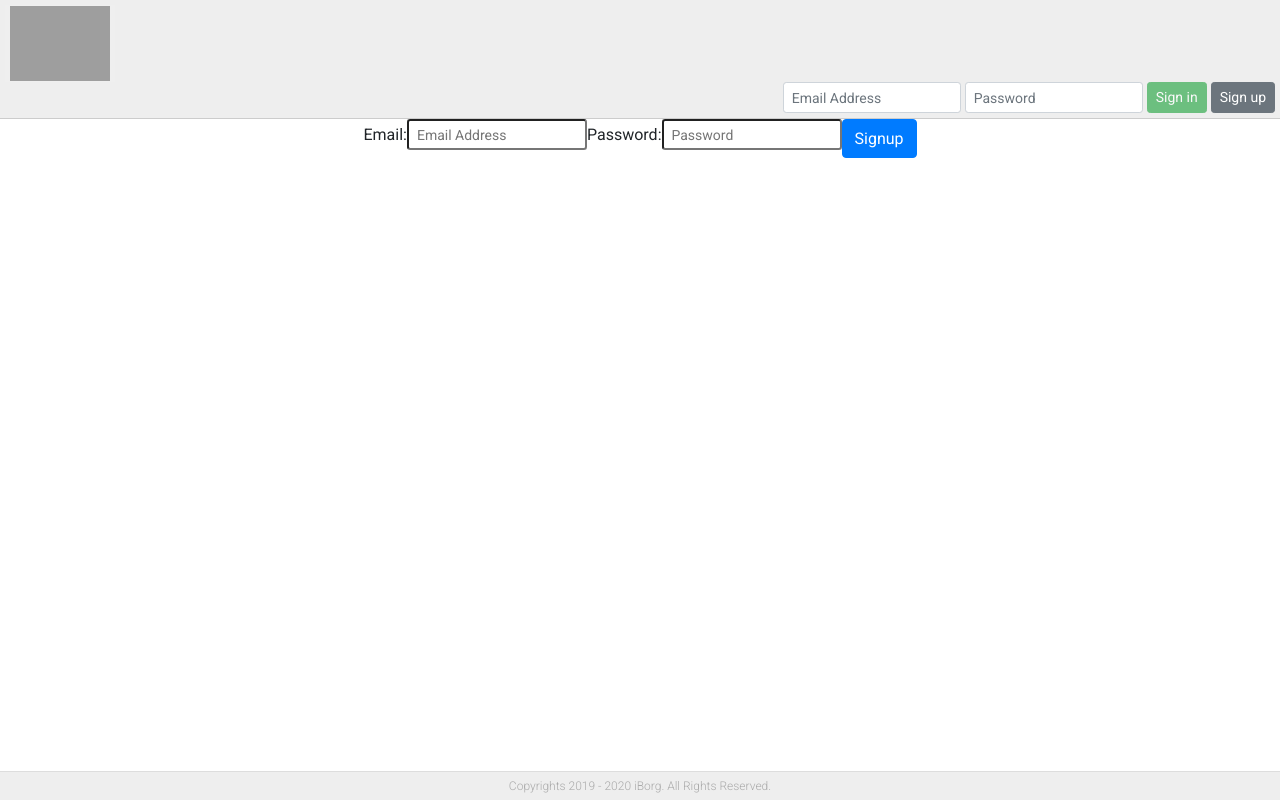
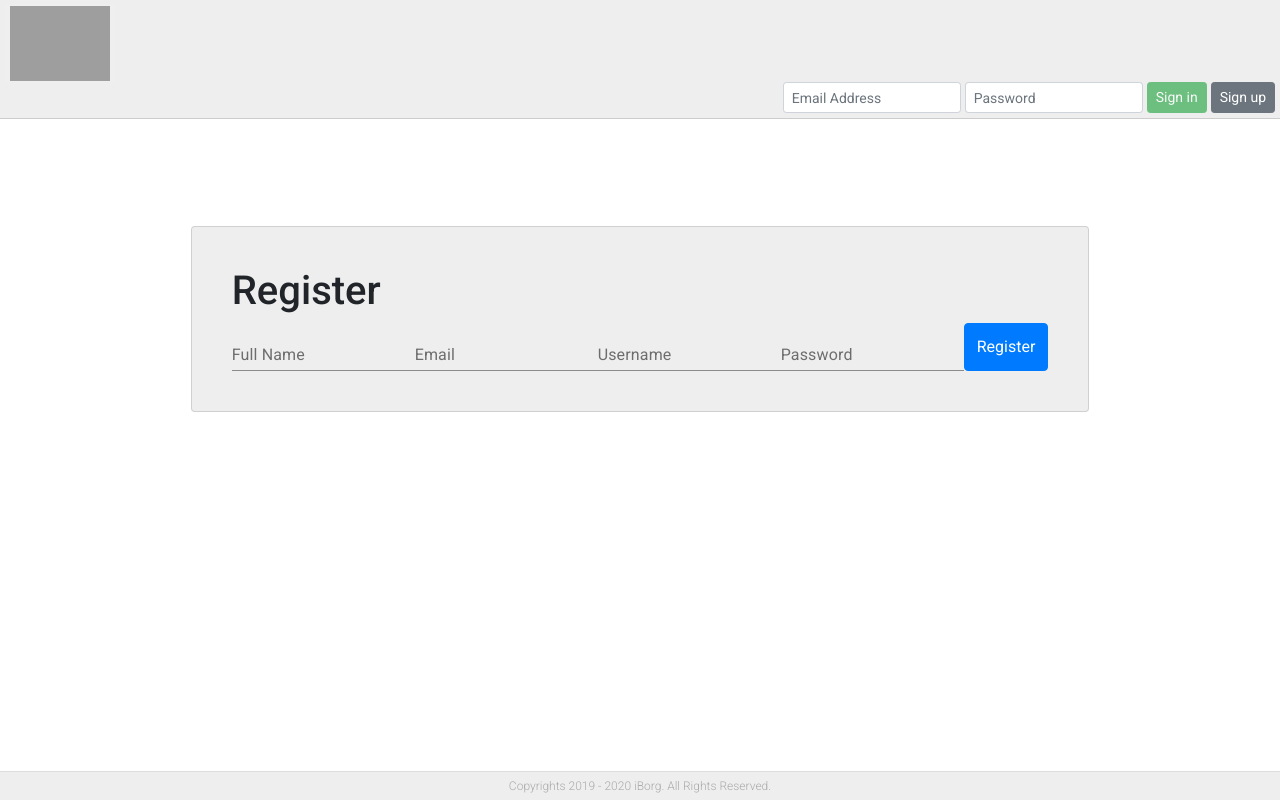
Before and after one commit to iborgthrowaway123/reactor, a React (Create React App) app: page /signup in a window 1280 px wide. Built offline with nearby package versions, Linux system fonts and the light colour scheme; grey boxes are pictures that could not be loaded.

Commit message:
working on styling for registration page

```diff
--- a/src/Components/Signup/Signup.jsx
+++ b/src/Components/Signup/Signup.jsx
@@ -1,6 +1,10 @@
 import React, { useState } from "react";
 import Http from "../../Services/Http";
 import Snackbar from "@material-ui/core/Snackbar";
+import TextField from '@material-ui/core/TextField';
+import Card from '@material-ui/core/Card';
+import Grid from '@material-ui/core/Grid';
+import Paper from '@material-ui/core/Paper';
 
 const Signup = () => {
   const [state, setState] = useState({
@@ -36,30 +40,42 @@ const Signup = () => {
     setState({ ...state, password: event.target.value });
   };
 
+  const mystyle = {
+    backgroundColor: "#eeeeee",
+    padding: 20,
+    margin: 107,
+  };
+
   return (
-  <div>
-    <form column onSubmit={doSignup} className="d-flex justify-content-center">
-      <label>
-        Email:
-        <input
+  <div className="d-flex flex-column align-items-center justify-content-center">
+    <div className="card" style={mystyle}>
+      <div className="card-body">
+        <h1>Register</h1>
+    <form className="d-flex justify-content-center">
+      <TextField
+        id="standard-basic"
+        label="Full Name" />
+      <TextField
+        id="standard-basic"
         type="email"
         value={state.email}
         onChange={handleEmailChange}
         className="form-control-sm"
-          placeholder="Email Address" />
-      </label>
-      <label>
-        Password:
-        <input
+        label="Email"/>
+      <TextField
+        id="standard-basic"
+        label="Username" />
+      <TextField
+        id="standard-basic"
         type="password"
         value={state.password}
         onChange={handlePasswordChange}
         className="form-control-sm"
-          placeholder="Password"
-        />
-      </label>
-      <button type="submit" class="btn btn-primary">Signup</button>
+        label="Password" />
+      <button type="submit" class="btn btn-primary">Register</button>
     </form>
+    </div>
+    </div>
     <Snackbar
       autoHideDuration={6000}
       open={state.open}
```
Lines whose indentation alone changed are shown as unchanged.
